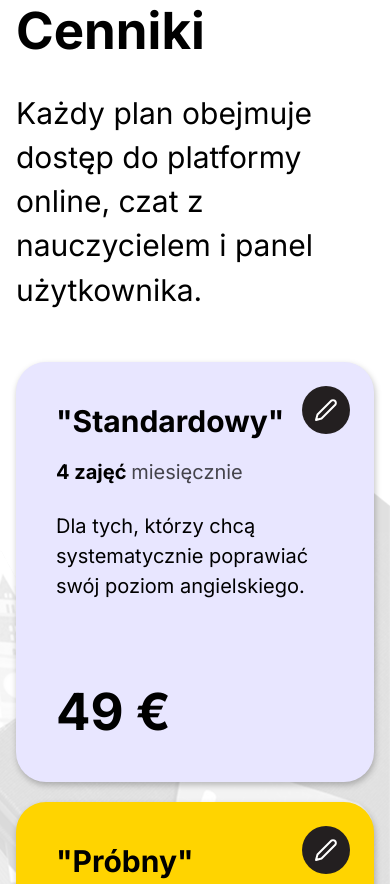
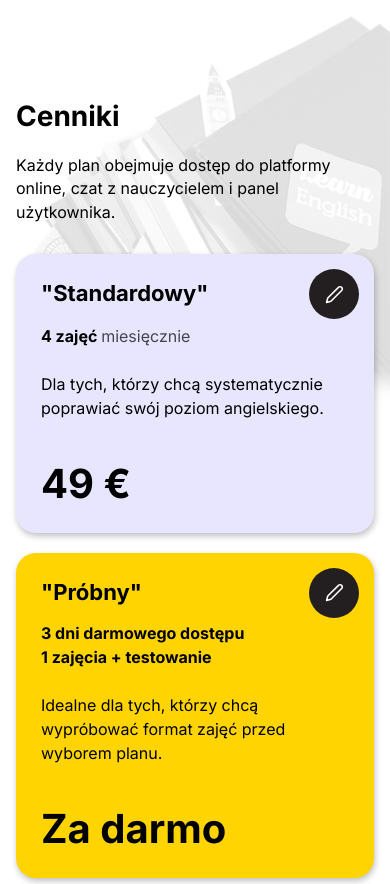
Before and after one commit to xPhoenixUAx/new-world, a plain HTML site: page price.html in a window 390 px wide. Shown: the top 884 px of the page. Drawn offline with Linux system fonts and the light colour scheme; a web font is replaced by a local one.

Commit message:
updated price

```diff
--- a/src/css/main/price.css
+++ b/src/css/main/price.css
@@ -19,57 +19,12 @@
   padding-bottom: 50px;
 }
 
-/* .price-list {
-  display: flex;
-  gap: 20px;
-}
-.price-item {
-  border-radius: 30px;
-  max-width: 467px;
-  box-shadow: 1px 3px 6px 0 rgba(0, 0, 0, 0.25);
-  background: #e8e6ff;
-  padding: 40px;
-}
-.price-item.mid {
-  border-radius: 30px;
-  max-width: 466px;
-  box-shadow: 1px 3px 6px 0 rgba(0, 0, 0, 0.25);
-  background: #ffd400;
-  padding: 40px;
-}
-.item-head {
-  font-family: var(--font-family);
-  font-weight: 700;
-  font-size: 30px;
-  line-height: 133%;
-  color: #000;
-}
-.price-value {
-  font-family: var(--font-family);
-  font-weight: 700;
-  font-size: 25px;
-  line-height: 140%;
-  color: #000;
-  padding-bottom: 20px;
-}
-.price-value span {
-  font-weight: 400;
-  font-size: 20px;
-  color: rgba(0, 0, 0, 0.7);
-}
-.price-info {
-  font-family: var(--font-family);
-  font-weight: 400;
-  font-size: 20px;
-  line-height: 150%;
-  text-align: center;
-  color: rgba(0, 0, 0, 0.7);
-} */
 .card-box {
   display: grid;
   grid-template-columns: repeat(auto-fit, minmax(300px, 1fr));
   gap: 20px;
 }
+
 .card {
   max-width: 467px;
   padding: 40px;
@@ -77,6 +32,10 @@
   background: #e8e6ff;
   border-radius: 30px;
   position: relative;
+
+  display: flex;
+  flex-direction: column;
+  height: 100%;
 }
 .card.mid {
   box-shadow: 1px 3px 6px 0 rgba(0, 0, 0, 0.25);
@@ -93,7 +52,6 @@
   display: flex;
   justify-content: center;
   align-items: center;
-  cursor: pointer;
 }
 
 .title {
@@ -132,6 +90,8 @@
   font-weight: 700;
   line-height: 1.2;
   color: #000000;
+
+  margin-top: auto;
 }
 .additional {
   font-size: 20px;
@@ -146,3 +106,132 @@
   line-height: 140%;
   color: #000;
 }
+.price-heading {
+  font-size: 42px;
+}
+
+.price-text {
+  font-size: 24px;
+}
+
+@media (max-width: 992px) {
+  .price-section {
+    background-position: 95% 10%;
+    background-size: 30%;
+    padding: 40px 0;
+  }
+
+  .card-box {
+    grid-template-columns: repeat(auto-fit, minmax(280px, 1fr));
+  }
+
+  .card {
+    padding: 30px;
+  }
+
+  .price {
+    font-size: 42px;
+  }
+}
+
+@media (max-width: 768px) {
+  .price-section {
+    background-image: none;
+  }
+
+  .price-heading {
+    font-size: 36px;
+    padding-bottom: 20px;
+  }
+
+  .price-text {
+    font-size: 20px;
+    padding-bottom: 30px;
+  }
+
+  .card-box {
+    grid-template-columns: 1fr;
+    max-width: 500px;
+    margin: 0 auto;
+  }
+
+  .card {
+    max-width: 100%;
+  }
+
+  .title {
+    font-size: 26px;
+  }
+
+  .description {
+    font-size: 18px;
+    margin: 20px 0 60px 0;
+  }
+
+  .edit-button {
+    width: 40px;
+    height: 40px;
+  }
+
+  .edit-button svg {
+    width: 20px;
+    height: 20px;
+  }
+}
+
+@media (max-width: 480px) {
+  .price-section {
+    background-image: url("/src/img/mobile/books-bg.png");
+    background-repeat: no-repeat;
+    background-position: top right;
+    background-size: contain;
+    padding-top: 100px;
+  }
+  .price-heading {
+    font-size: 28px;
+  }
+
+  .price-text {
+    font-size: 16px;
+  }
+
+  .card {
+    padding: 25px;
+    border-radius: 20px;
+  }
+
+  .title {
+    font-size: 22px;
+  }
+
+  .classes,
+  .monthly,
+  .additional {
+    font-size: 16px;
+  }
+
+  .description {
+    font-size: 16px;
+    margin: 16px 0 40px 0;
+  }
+
+  .price {
+    font-size: 40px;
+  }
+
+  .access {
+    font-size: 16px;
+  }
+
+  .edit-button {
+    top: 15px;
+    right: 15px;
+    width: 50px;
+    height: 50px;
+  }
+
+  .edit-button svg {
+    width: 19px;
+    height: 19px;
+  }
+}
```
Also changed, not shown: price.html (+0 -31 lines), src/img/mobile/books-bg.png (added).
